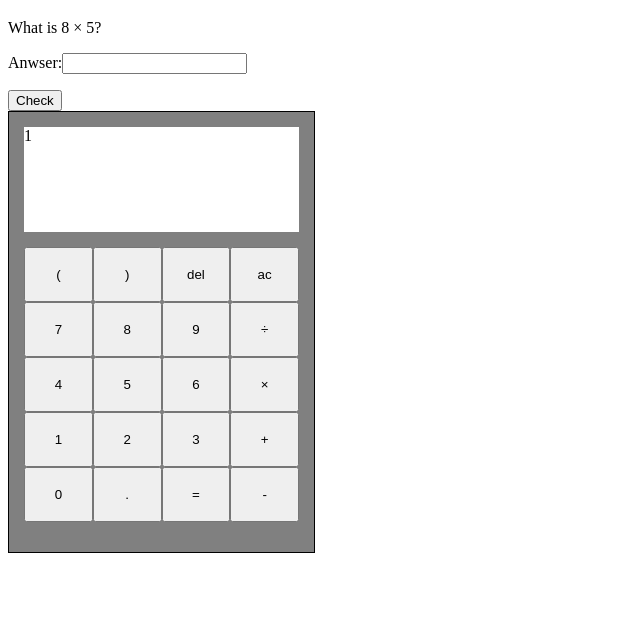
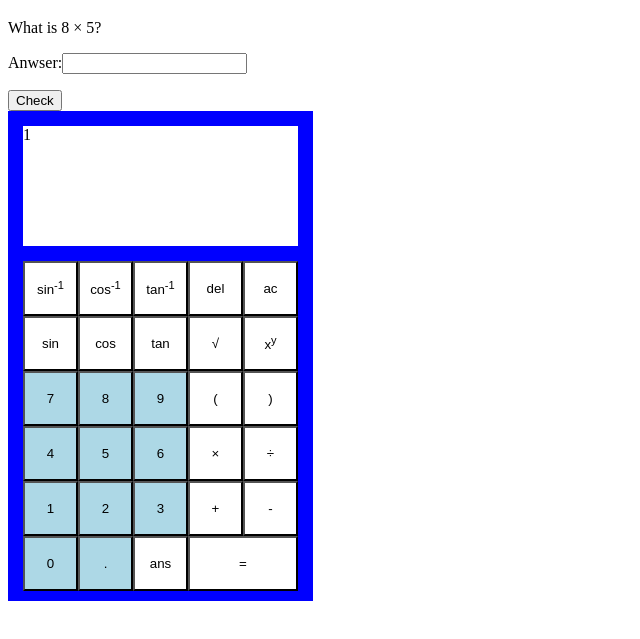
Before and after one commit to alex9123/MathIsVeryCool, a plain HTML site: page Veryveryfunmath/index.html in a window 1280 px wide. Shown: the part 61-700 px from the top of the page, without its empty margins (0-640 px from the left). Drawn offline with Linux system fonts and the light colour scheme.

Commit message:
Add files via upload

```diff
--- a/Veryveryfunmath/index.html
+++ b/Veryveryfunmath/index.html
@@ -23,26 +23,35 @@
 
 
         <div id="input-buttons">
+            <button class="calc-button">sin<sup>-1</sup></button>
+            <button class="calc-button">cos<sup>-1</button>
+            <button class="calc-button">tan<sup>-1</button>
+            <button class="calc-button">del</button>
+            <button class="calc-button">ac</button>
+            <button class="calc-button">sin</button>
+            <button class="calc-button">cos</button>
+            <button class="calc-button">tan</button>
+            <button class="calc-button">√</button>
+            <button class="calc-button">x<sup>y</sup></button>
+            <button class="calc-button" id="num">7</button>
+            <button class="calc-button" id="num">8</button>
+            <button class="calc-button" id="num">9</button>
             <button class="calc-button">(</button>
             <button class="calc-button">)</button>
-            <button class="calc-button">del</button>
-            <button class="calc-button">ac</button>
-            <button class="calc-button">7</button>
-            <button class="calc-button">8</button>
-            <button class="calc-button">9</button>
+            <button class="calc-button" id="num">4</button>
+            <button class="calc-button" id="num">5</button>
+            <button class="calc-button" id="num">6</button>
+            <button class="calc-button">×</button>
             <button class="calc-button">÷</button>
-            <button class="calc-button">4</button>
-            <button class="calc-button">5</button>
-            <button class="calc-button">6</button>
-            <button class="calc-button">×</button>
-            <button class="calc-button">1</button>
-            <button class="calc-button">2</button>
-            <button class="calc-button">3</button>
+            <button class="calc-button" id="num">1</button>
+            <button class="calc-button" id="num">2</button>
+            <button class="calc-button" id="num">3</button>
             <button class="calc-button">+</button>
-            <button class="calc-button">0</button>
-            <button class="calc-button">.</button>
-            <button class="calc-button">=</button>
             <button class="calc-button">-</button>
+            <button class="calc-button" id="num">0</button>
+            <button class="calc-button" id="num">.</button>
+            <button class="calc-button">ans</button>
+            <button class="calc-button" id="equal">=</button>
         </div>
     </div>
 
--- a/Veryveryfunmath/main.js
+++ b/Veryveryfunmath/main.js
@@ -37,18 +37,17 @@ document.addEventListener("click", function(event) {
             let input = userCalcInput.innerHTML.split("")
 
             // Divide string into numbers and operators
-            for (i=input.length; i >= 0; i--) {
+            for (i=input.length-1; i >= 0; i--) {
 
                 if(checkForNumbers(input[i])) {
                     currentString = currentString + input[i]
                 } else {
                     if (currentString !== "") {
-                        equation.push(currentString)
-                        currentString = ""
-                        equation.push(input[i])
-                    } else if (input[i]) {
+                        equation.push(currentString, input[i])
+                    } else {
                         equation.push(input[i])
                     }
+                    currentString = ""
                 }
             }
             if (currentString !== "") {
@@ -56,11 +55,37 @@ document.addEventListener("click", function(event) {
                 currentString = ""
             }
 
-            // calculate
-            for (i=0; i <= equation.length-1; i++) {
-                console.log(equation[i])
+            // calculate */
+            for (i=0; i <= equation.length-1; i ++) {
+
+                if (equation[i] === "×") {
+                    newNum = +equation[i-1] * +equation[i+1]
+                    equation.splice(i-1, 3, newNum)
+                    i -= 2
+
+                } else if (equation[i] ==="÷") {
+                    newNum = +equation[i-1] / +equation[i+1]
+                    equation.splice(i-1, 3, newNum)
+                    i -= 2
+                }
             }
 
+            // calculate +-
+            for (i=0; i <= equation.length-1; i ++) {
+
+                if (equation[i] === "+") {
+                    newNum = +equation[i-1] + +equation[i+1]
+                    equation.splice(i-1, 3, newNum)
+                    i -= 2
+
+                } else if (equation[i] ==="-") {
+                    newNum = +equation[i-1] - +equation[i+1]
+                    equation.splice(i-1, 3, newNum)
+                    i -= 2
+                }
+            }
+            console.log(String(equation[0]).split("").reverse())
+            userCalcInput.innerHTML = String(equation[0]).split("").reverse().join("")
 
 
         } else {
--- a/Veryveryfunmath/style.css
+++ b/Veryveryfunmath/style.css
@@ -1,15 +1,9 @@
 #calculator {
     position: absolute;
-    border: 1px solid black;
     width: 275px;
-    height: 350px;
-    padding: 10px;
-
-}
-
-#calculator {
-    background-color: gray;
+    height: 400px;
     padding: 15px 15px 75px;
+    background-color: blue;
 }
 
 #calc-input {
@@ -34,9 +28,18 @@
 #input-buttons {
     text-align: center;
     display: grid;
-    grid-template-columns: 1fr 1fr 1fr 1fr;
+    grid-template-columns: 1fr 1fr 1fr 1fr 1fr;
 }
 
 .calc-button {
+    background-color: white;
     height: 55px;
 }
+
+#num {
+    background-color: lightblue;
+}
+
+#equal {
+    grid-column: span 2;
+}
```
